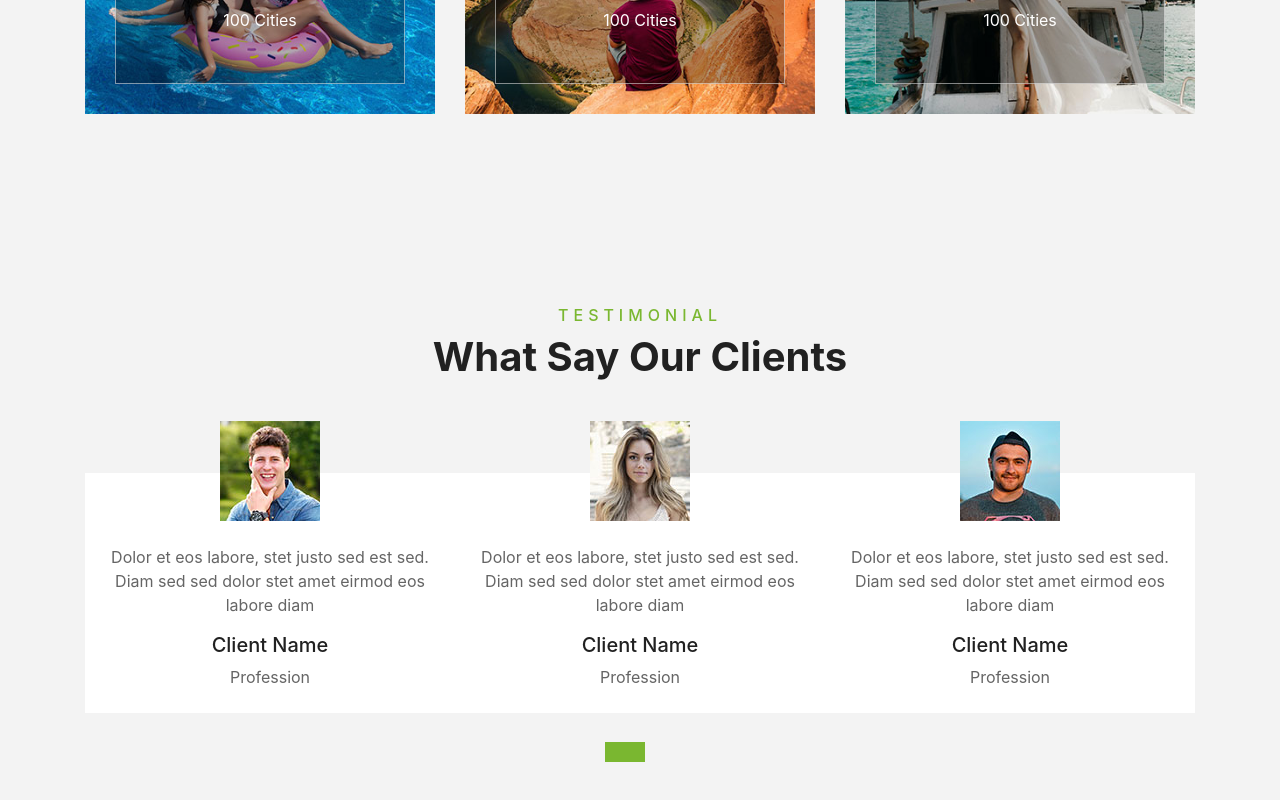
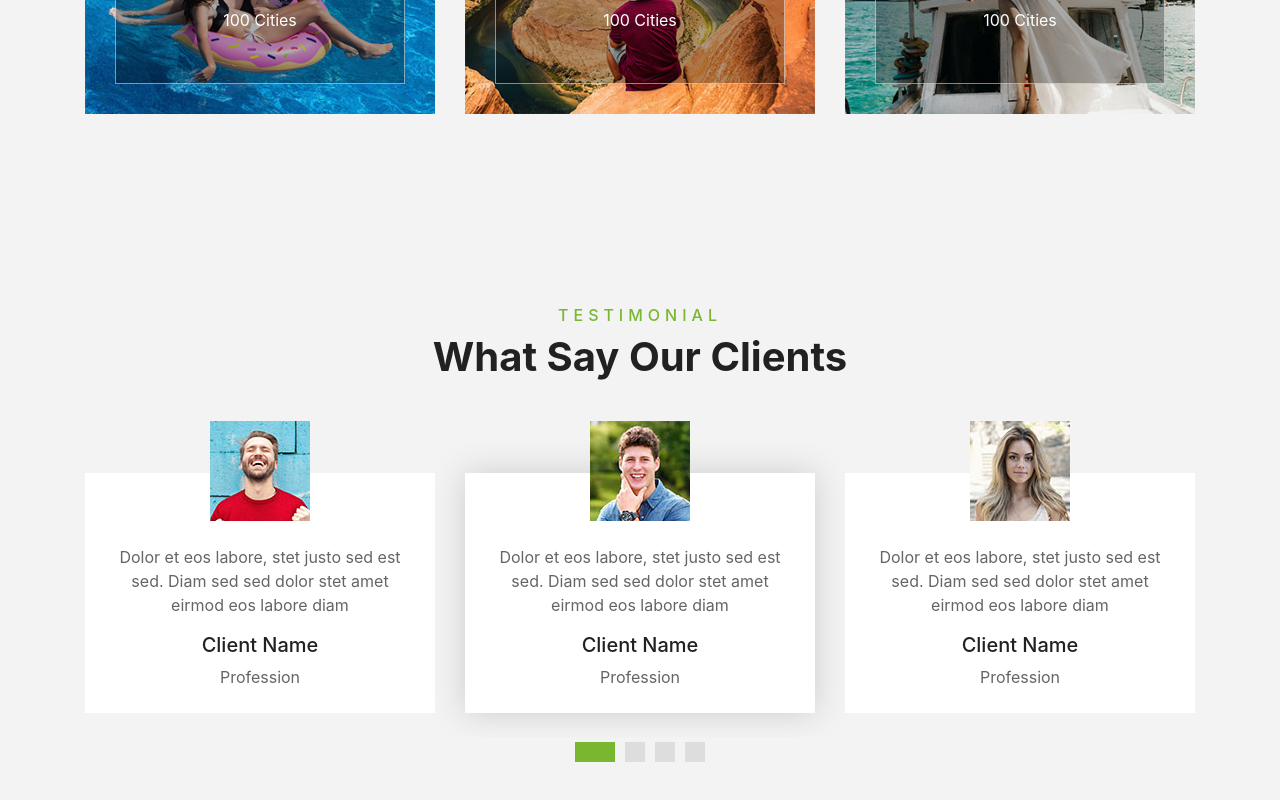
Before and after one commit to Mavludin/travel, a React (Create React App) app: page / in a window 1280 px wide. Shown: the part 1965-2765 px from the top of the page. Built offline with nearby package versions, Linux system fonts and the light colour scheme.

Commit message:
configure testimonials slider

```diff
--- a/src/components/Testimonials/Testimonials.tsx
+++ b/src/components/Testimonials/Testimonials.tsx
@@ -1,6 +1,5 @@
 import { useState } from 'react';
 
-import { Carousel } from 'react-responsive-carousel';
 import test1 from '../../assets/img/testimonial-1.jpg';
 import test2 from '../../assets/img/testimonial-2.jpg';
 import test3 from '../../assets/img/testimonial-3.jpg';
@@ -50,7 +49,30 @@ export const Testimonials = () => {
           </h6>
           <h1>What Say Our Clients</h1>
         </div>
-        <OwlCarousel className='owl-carousel testimonial-carousel'>
+        <OwlCarousel
+          className='testimonial-carousel'
+          dots
+          loop
+          smartSpeed={1500}
+          margin={30}
+          dotClass="owl-dot"
+          autoPlay
+          center
+          responsive={{
+            0: {
+              items: 1,
+            },
+            576: {
+              items: 1,
+            },
+            768: {
+              items: 2,
+            },
+            992: {
+              items: 3,
+            },
+          }}
+        >
           <div className='text-center pb-4'>
             <img
               className='img-fluid mx-auto'
--- a/src/models/index.ts
+++ b/src/models/index.ts
@@ -0,0 +1 @@
+export {}
```
Also changed, not shown: src/App.css.
